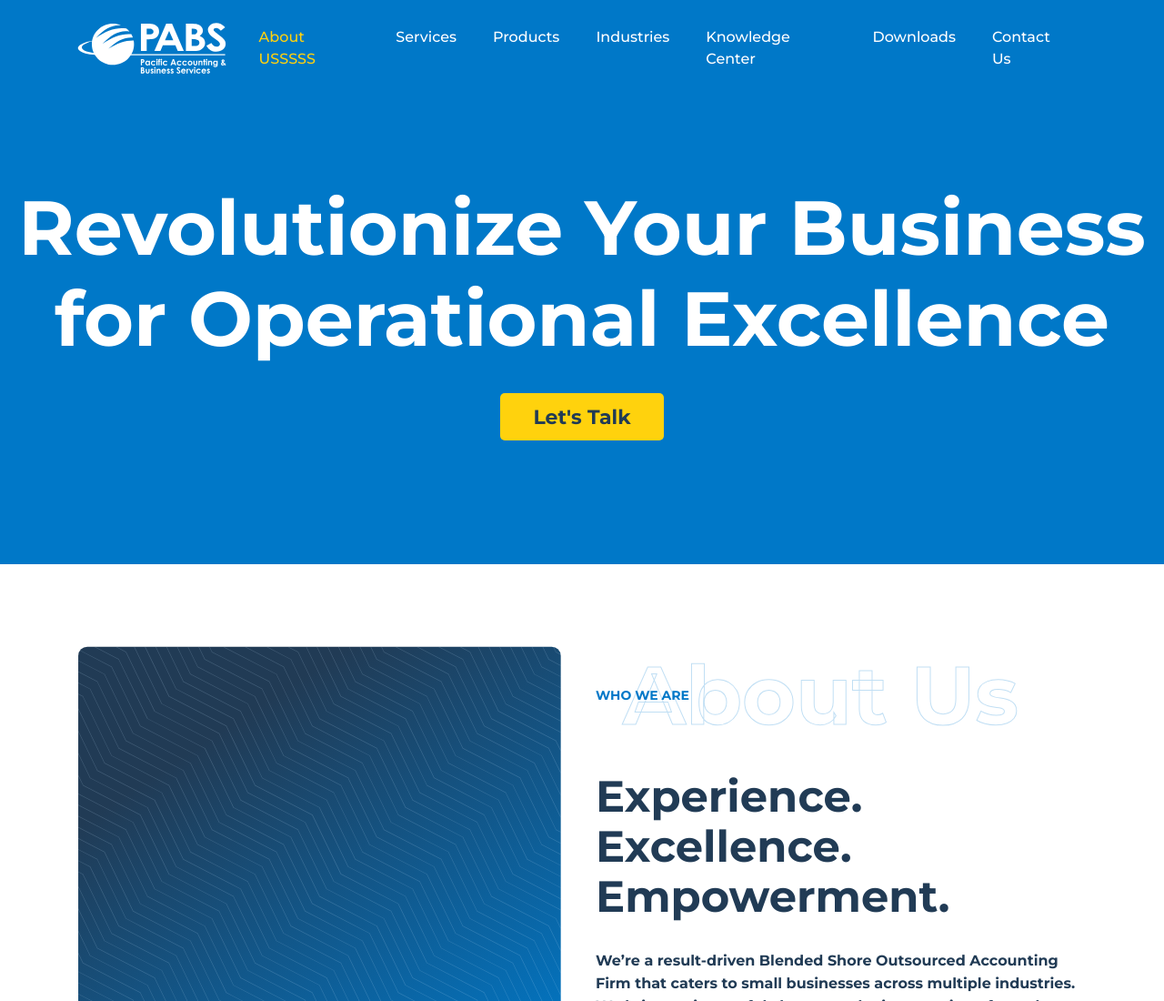
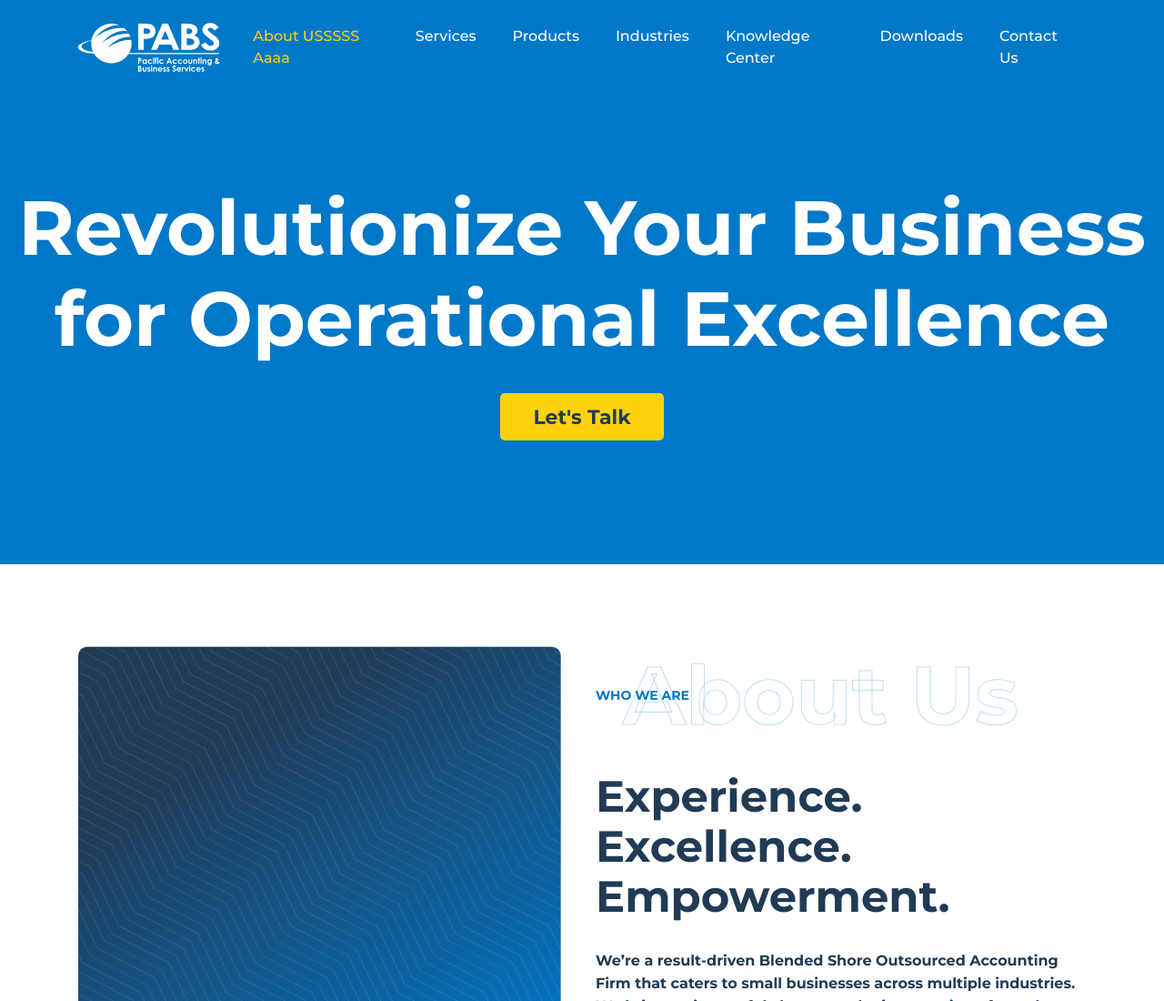
Before and after one commit to milanmaru28/PABS-NEW-DESIGN, a plain HTML site: page index.html in a window 1280 px wide. Shown: the top 1100 px of the page at 91% size. Drawn offline with Linux system fonts and the light colour scheme.

Commit message:
about1111

```diff
--- a/index.html
+++ b/index.html
@@ -51,7 +51,7 @@
                         </button>
                         <div class="collapse navbar-collapse sub-menu-bar" id="navbarTwo">
                             <ul class="navbar-nav">
-                                <li class="nav-item active"><a href="#">About USSSSS</a></li>
+                                <li class="nav-item active"><a href="#">About USSSSS aaaa</a></li>
                                 <li class="nav-item"><a href="#">Services</a></li>
                                 <li class="nav-item"><a href="">Products</a></li>
                                 <li class="nav-item"><a href="#">Industries</a></li>
```
